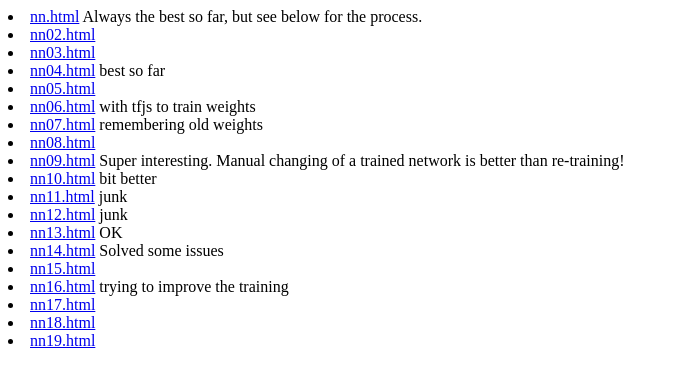
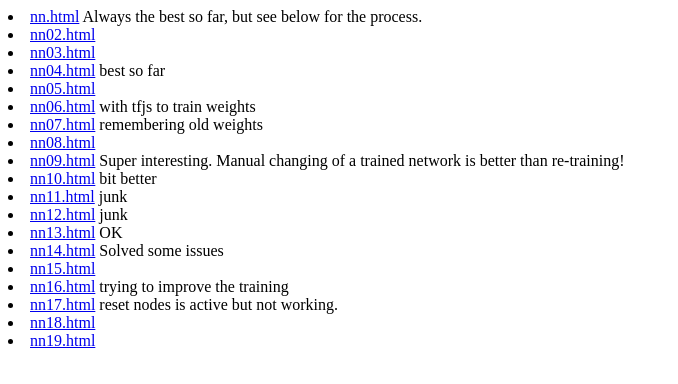
Before and after one commit to hpssjellis/my-examples-of-neural-networks, a plain HTML site: page public/index.html in a window 1280 px wide. Shown: the whole page, without its empty margins (0-678 px from the left). Drawn offline with Linux system fonts and the light colour scheme.

Commit message:
Update index.html

```diff
--- a/public/index.html
+++ b/public/index.html
@@ -17,6 +17,6 @@
 <li><a href="nn14.html">nn14.html</a> Solved some issues
 <li><a href="nn15.html">nn15.html</a>
 <li><a href="nn16.html">nn16.html</a> trying to improve the training
-<li><a href="nn17.html">nn17.html</a>
+<li><a href="nn17.html">nn17.html</a> reset nodes is active but not working.
 <li><a href="nn18.html">nn18.html</a>
 <li><a href="nn19.html">nn19.html</a>
```
